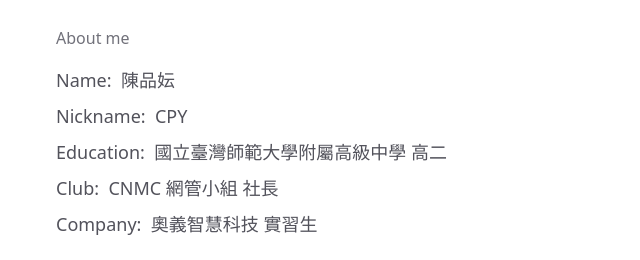
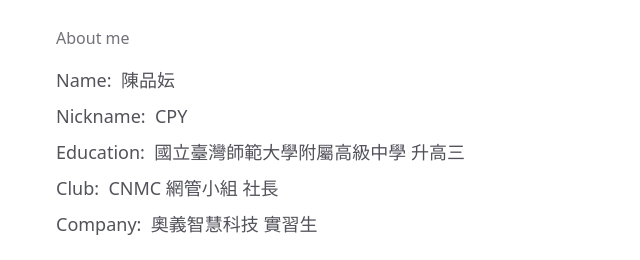
Before and after one commit to HahaCPY/HahaCPY.github.io, a plain HTML site: page index.html in a window 1280 px wide. Shown: the part 114-374 px from the top of the page, 640-1280 px from the left. Drawn offline with nearby package versions, Linux system fonts and the light colour scheme.

Commit message:
Update index.html

```diff
--- a/index.html
+++ b/index.html
@@ -35,7 +35,7 @@
                     <p class="leading-relaxed mb-4">
                         <div class="lg:text-lg md:text-sm">Name:&nbsp;&nbsp;陳品妘</div>
                         <div class="pt-2 lg:text-lg md:text-sm">Nickname:&nbsp;&nbsp;CPY</div>
-                        <div class="pt-2 lg:text-lg md:text-sm">Education:&nbsp;&nbsp;國立臺灣師範大學附屬高級中學 高二</div>
+                        <div class="pt-2 lg:text-lg md:text-sm">Education:&nbsp;&nbsp;國立臺灣師範大學附屬高級中學 升高三</div>
                         <div class="pt-2 lg:text-lg md:text-sm">Club:&nbsp;&nbsp;CNMC 網管小組 社長</div>
                         <div class="pt-2 lg:text-lg md:text-sm">Company:&nbsp;&nbsp;奧義智慧科技 實習生</div>
                 </div>
```
